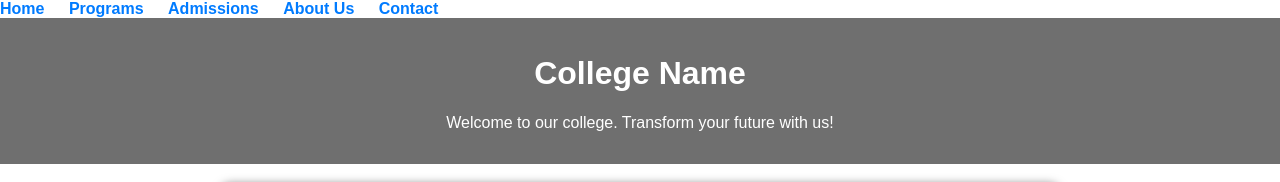
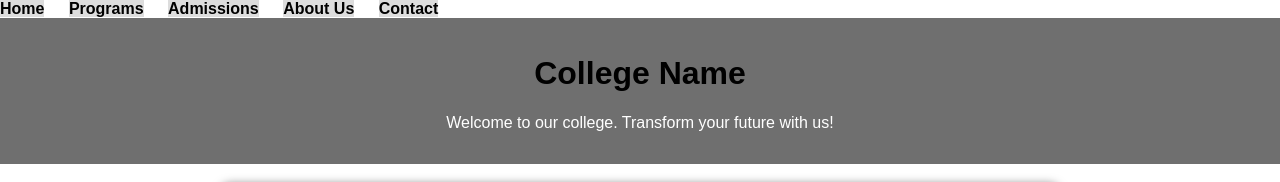
Before and after one commit to NeelimaCirimavilla1/UpdatedCollegeSite, a plain HTML site: page index.html in a window 1280 px wide. Shown: the top 182 px of the page. Drawn offline with Linux system fonts and the light colour scheme.

Commit message:
Update index.html
Fixing the contrast error

```diff
--- a/index.html
+++ b/index.html
@@ -11,18 +11,18 @@
     <!-- Navigation Bar -->
     <nav>
         <ul>
-            <li><a href="#" style="color: #007BFF;">Home</a></li>
-            <li><a href="#" style="color: #007BFF;">Programs</a></li>
-            <li><a href="#" style="color: #007BFF;">Admissions</a></li>
-            <li><a href="#" style="color: #007BFF;">About Us</a></li>
-            <li><a href="#" style="color: #007BFF;">Contact</a></li>
+            <li><a href="#" style="color: #000; background-color: #ddd;">Home</a></li>
+            <li><a href="#" style="color: #000; background-color: #ddd;">Programs</a></li>
+            <li><a href="#" style="color: #000; background-color: #ddd;">Admissions</a></li>
+            <li><a href="#" style="color: #000; background-color: #ddd;">About Us</a></li>
+            <li><a href="#" style="color: #000; background-color: #ddd;">Contact</a></li>
         </ul>
     </nav>
 
     <!-- Header Section -->
     <header>
-        <h1 style="color: #FFF;">College Name</h1>
-        <p style="color: #FFF;">Welcome to our college. Transform your future with us!</p>
+        <h1>College Name</h1>
+        <p>Welcome to our college. Transform your future with us!</p>
     </header>
 
     <!-- Main Content Section -->
```
